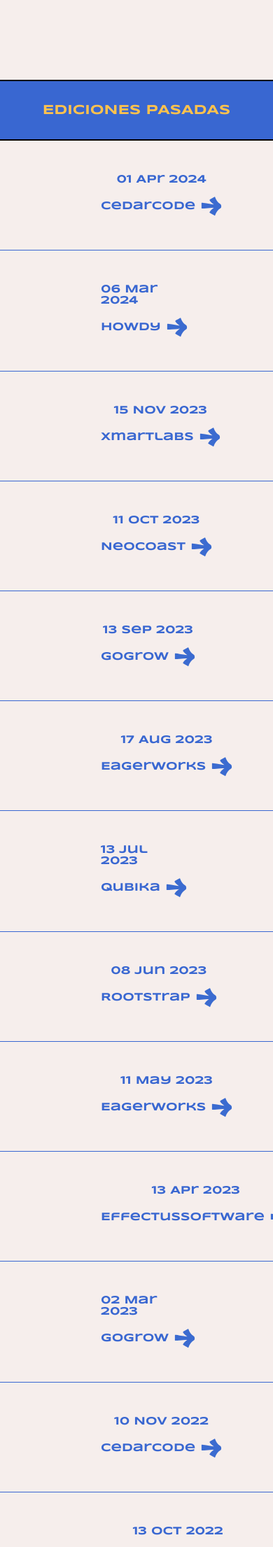
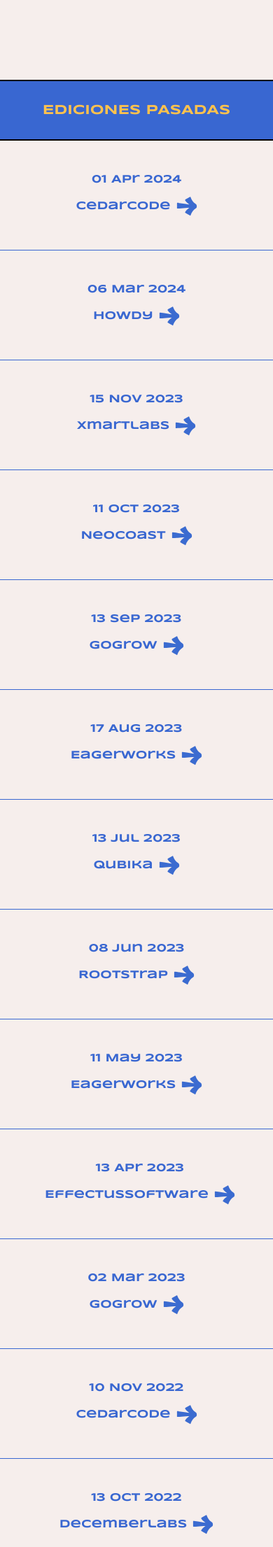
Before and after one commit to rubyuy/ruby.uy, a Jekyll site: the page built from index.md, in a window 390 px wide. Shown: the part 2027-4238 px from the top of the page at 70% size. Built offline with Jekyll 4.4.1, drawn with Linux system fonts in a browser that asks for light colours; our own code applies the rules of GitHub Pages for plain Markdown files.

Commit message:
Fix mobile view

```diff
--- a/_sass/meetups.scss
+++ b/_sass/meetups.scss
@@ -38,6 +38,7 @@
     li {
       align-items: center;
       display: flex;
+      overflow: hidden;
 
       &:hover {
         background-color: rgb(57, 126, 120, 0.5);
@@ -61,8 +62,12 @@
         @media (max-width: 425px) {
           align-items: center;
           flex-direction: column;
+          padding: 1.5rem 0;
         }
 
+        @media (max-width: 768px) {
+          padding: 1.5rem 3rem;
+        }
 
         &, &:active, &:visited, &:focus, &:hover {
           color: #3967D1;
```
